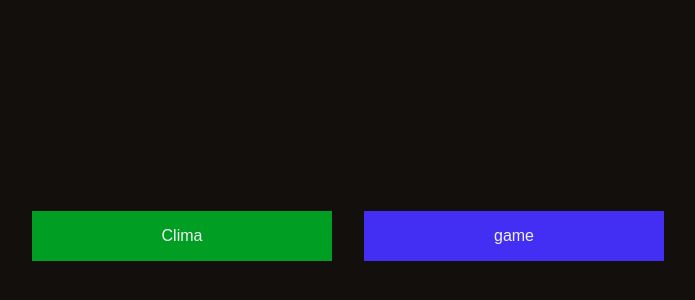
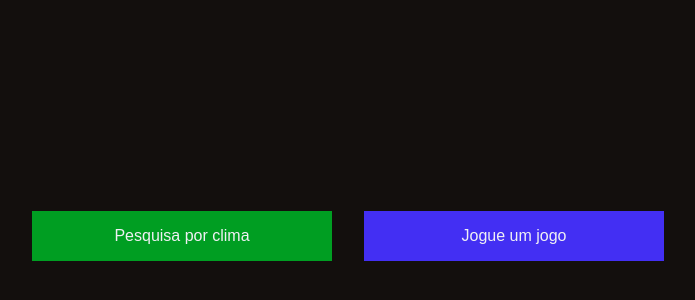
Before and after one commit to BhryanS2/painel, a website: page index.html in a window 1280 px wide. Shown: the part 164-464 px from the top of the page, without its empty margins (292-987 px from the left). Drawn offline with Linux system fonts and the light colour scheme.

Commit message:
palavras

```diff
--- a/index.html
+++ b/index.html
@@ -11,8 +11,8 @@
 
 <body>
   <main>
-    <a href="./clima/index.html"><button class="climate">Clima</button></a>
-    <a href="./game/among/jogo.html"><button class="game">game</button></a>
+    <a href="./clima/index.html"><button class="climate">Pesquisa por clima</button></a>
+    <a href="./game/among/jogo.html"><button class="game">Jogue um jogo</button></a>
   </main>
 </body>
 
```
